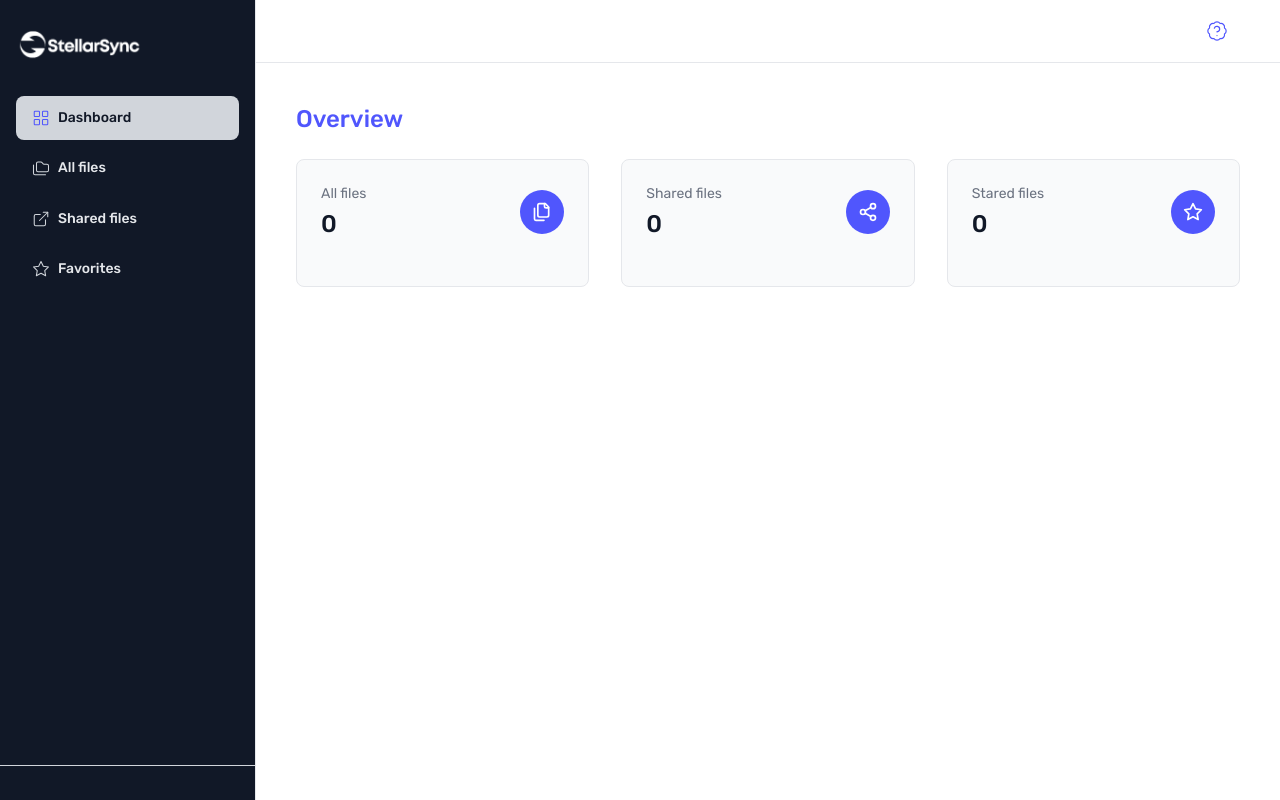
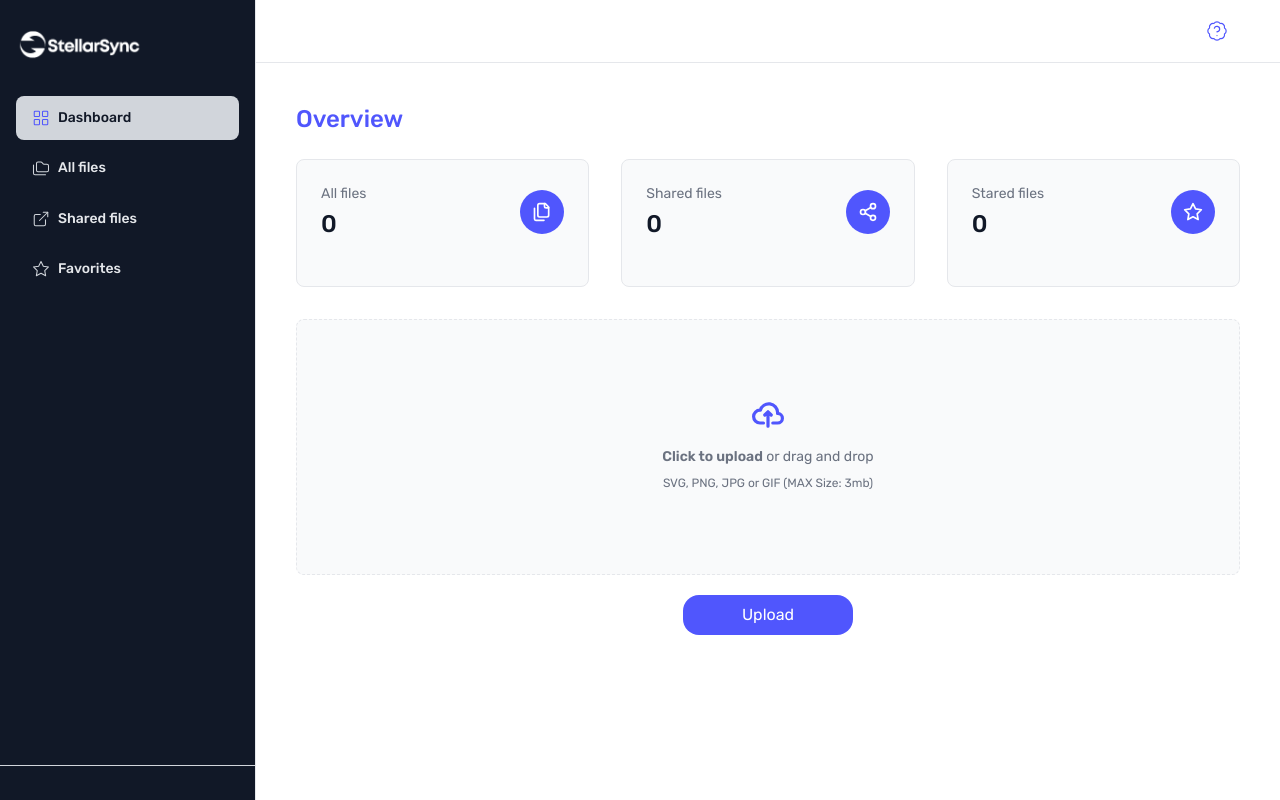
Before and after one commit to abdrzqsalihu/stellar-sync, a Next.js app: page /home in a window 1280 px wide. Built offline with nearby package versions, Linux system fonts and the light colour scheme; no server answers.

Commit message:
implemented the uploadfile component

```diff
--- /dev/null
+++ b/app/(dashboard)/(routes)/home/_components/UploadFile.jsx
@@ -0,0 +1,47 @@
+import React from "react";
+
+function UploadFile() {
+  return (
+    <div>
+      <div className="flex items-center justify-center w-full mt-8">
+        <label
+          for="dropzone-file"
+          className="flex flex-col items-center justify-center w-full h-64 border-[1px] border-gray-200 border-dashed rounded-lg cursor-pointer bg-gray-50 dark:bg-gray-50 hover:bg-gray-100 dark:border-secondary dark:hover:bg-gray-100"
+        >
+          <div className="flex flex-col items-center justify-center pt-5 pb-6">
+            <svg
+              className="w-8 h-8 mb-4 text-primary dark:text-primary"
+              aria-hidden="true"
+              xmlns="http://www.w3.org/2000/svg"
+              fill="none"
+              viewBox="0 0 20 16"
+            >
+              <path
+                stroke="currentColor"
+                stroke-linecap="round"
+                stroke-linejoin="round"
+                stroke-width="2"
+                d="M13 13h3a3 3 0 0 0 0-6h-.025A5.56 5.56 0 0 0 16 6.5 5.5 5.5 0 0 0 5.207 5.021C5.137 5.017 5.071 5 5 5a4 4 0 0 0 0 8h2.167M10 15V6m0 0L8 8m2-2 2 2"
+              />
+            </svg>
+            <p className="mb-2 text-sm text-gray-500 dark:text-gray-400">
+              <span className="font-semibold">Click to upload</span> or drag and
+              drop
+            </p>
+            <p className="text-xs text-gray-500 dark:text-gray-400">
+              SVG, PNG, JPG or GIF (MAX Size: 3mb)
+            </p>
+          </div>
+          <input id="dropzone-file" type="file" className="hidden" />
+        </label>
+      </div>
+      <div className="text-center">
+        <button className="p-2 bg-primary text-white w-[60%] lg:w-[18%] rounded-[1rem] mt-5 disabled:opacity-50">
+          Upload
+        </button>
+      </div>
+    </div>
+  );
+}
+
+export default UploadFile;
--- a/app/(dashboard)/(routes)/home/page.jsx
+++ b/app/(dashboard)/(routes)/home/page.jsx
@@ -1,10 +1,12 @@
 import React from "react";
 import Overview from "./_components/Overview";
+import UploadFile from "./_components/UploadFile";
 
 function HomePage() {
   return (
     <div className="mx-auto px-10 mt-10">
       <Overview />
+      <UploadFile />
     </div>
   );
 }
```
